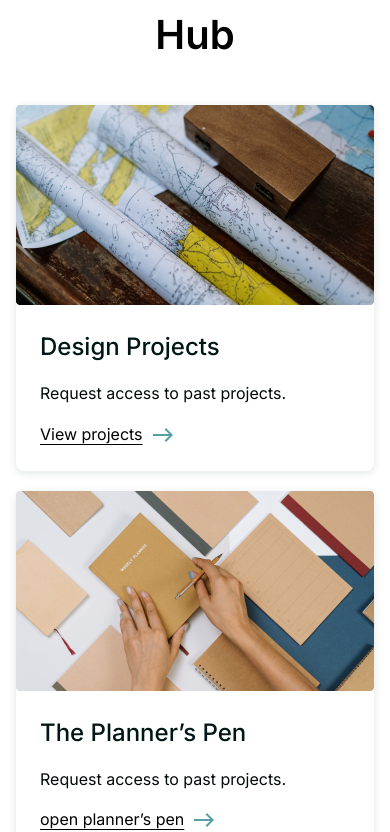
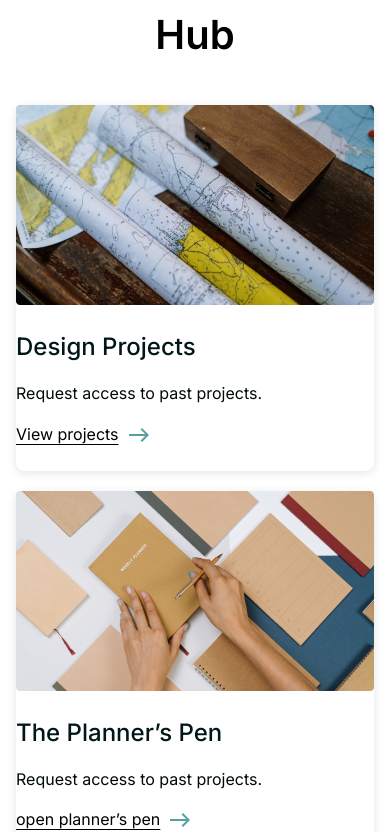
Before and after one commit to cent-kanayo/Urp-web, a React (Vite) app: page / in a window 390 px wide. Shown: the part 2135-2967 px from the top of the page. Built offline with nearby package versions, Linux system fonts and the light colour scheme.

Commit message:
Fixing responsiveness

```diff
--- a/src/Components/Resuables/Spotlight.jsx
+++ b/src/Components/Resuables/Spotlight.jsx
@@ -10,7 +10,7 @@ const Spotlight = () => {
       <h2 className="text-center text-[2.5rem] font-[600] capitalize mb-[40px]">
         Urban Planning Hub
       </h2>
-      <div className="flex justify-center flex-wrap gap-[20px]">
+      <div className="flex flex-col lg:flex-row lg:justify-center flex-wrap gap-[20px]">
         <SpotlightBox
           image={City}
           h2="Design Projects"
--- a/src/Components/Resuables/SpotlightBox.jsx
+++ b/src/Components/Resuables/SpotlightBox.jsx
@@ -5,7 +5,7 @@ const SpotlightBox = ({ image, h2, p, btn, link }) => {
   return (
     <Link
       to={link}
-      className="flex flex-col spotlight-box hover:shadow-xl duration-300 transition-all ease-linear max-w-[358px]"
+      className="lg:flex flex-col spotlight-box hover:shadow-xl duration-300 transition-all ease-linear"
     >
       <div className="h-[200px] relative">
         <img
@@ -14,7 +14,7 @@ const SpotlightBox = ({ image, h2, p, btn, link }) => {
           className="block h-[100%] w-[100%]"
         />
       </div>
-      <div className="py-[24px] w-[310px] mx-auto">
+      <div className="py-[24px] lg:w-[310px] mx-auto">
         <h2 className="mb-4 whitespace-nowrap">{h2}</h2>
         <p className="mb-4">{p}</p>
         <div className="px-0">
--- a/src/index.css
+++ b/src/index.css
@@ -245,7 +245,6 @@ Home page
 }
 
 .spotlight-box {
-  max-width: 358px;
   width: 100%;
   border-radius: 8px;
   background: #fff;
@@ -256,6 +255,7 @@ Home page
 @media screen and (min-width: 900px) {
   .spotlight-box {
     margin: 0;
+    max-width: 358px;
   }
 }
 
```
